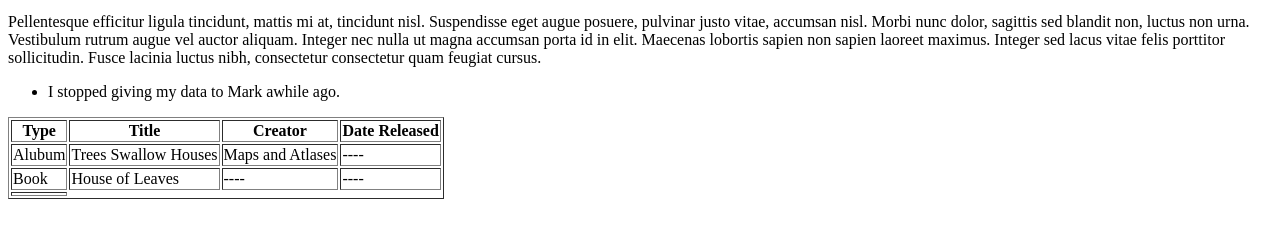
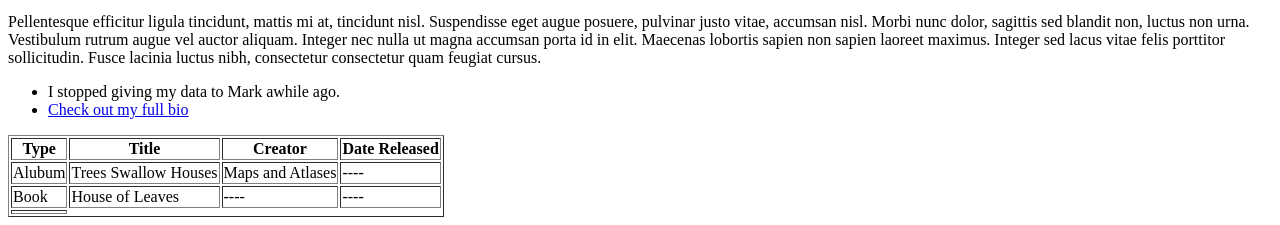
Before and after one commit to eisenba/eisenba.github.io, a plain HTML site: page index.html in a window 1280 px wide. Shown: the part 617-842 px from the top of the page. Drawn offline with Linux system fonts and the light colour scheme.

Commit message:
adds link

```diff
--- a/index.html
+++ b/index.html
@@ -31,6 +31,7 @@
 
   <ul>
     <li>I stopped giving my data to Mark awhile ago.</li>
+    <li><a target="_blank" href="https://en.wikipedia.org/wiki/Pronghorn">Check out my full bio</a></li>
 
   </ul>
 
```
